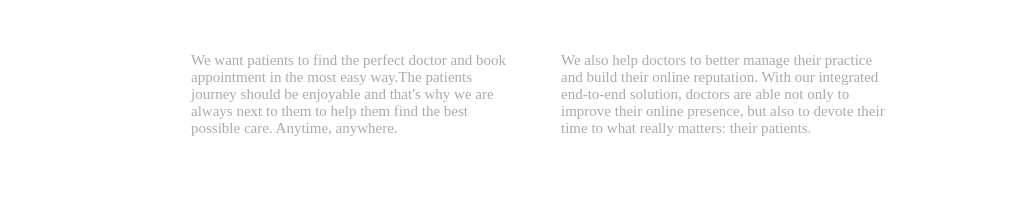
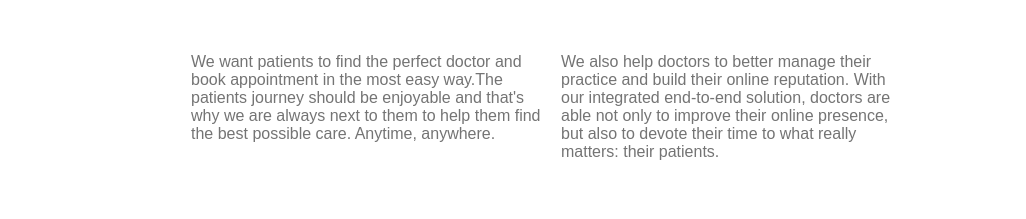
Before and after one commit to bigchills01/docplanner-3, a plain HTML site: page index.html in a window 1280 px wide. Shown: the part 295-514 px from the top of the page, without its empty margins (127-1153 px from the left). Drawn offline with nearby package versions, Linux system fonts and the light colour scheme.

Commit message:
docplanner

```diff
--- a/index.html
+++ b/index.html
@@ -56,13 +56,13 @@
 <div class="mycomments">
 <div class="comments" >
     <div class="block-text">
-        <p class="word"> We want patients to find the perfect doctor and book <br> appointment in the most easy way.The patients <br> journey should be enjoyable and that's why we are <br> always next to them to help them find the best <br> possible care. Anytime, anywhere.</p>
+        <p class="word"> We want patients to find the perfect doctor and book appointment in the most easy way.The patients journey should be enjoyable and that's  why we are  always next to them to help them find  the best possible care. Anytime, anywhere.</p>
     </div>
 
 </div>
 <div class="comment-2">
     <div class="block-text-1">
-        <p class="word-2">We also help doctors to better manage their practice <br> and build their online reputation. With our integrated <br> end-to-end solution, doctors are able not only to <br> improve their online presence, but also to devote their <br> time to what really matters: their patients.</p>
+        <p class="word-2">We also help doctors to better manage their practice  and build their online reputation. With our integrated end-to-end solution, doctors are able not only to  improve their online presence, but also to devote their time to what really matters: their patients.</p>
     </div>
 </div>
 </div>
--- a/style.css
+++ b/style.css
@@ -100,15 +100,17 @@ p{
     margin:  0px;
 }
 .word{
-    color: #ababab;
-    font-family: 'sanserif';
-    font-size: 15px;
+    color: #747474;
+    font-family:Arial, Helvetica, sans-serif;
+    font-size: 16px;
     font-weight: 300;
+
 }
 .word-2{
-    color: #ababab;
-    font-family: 'sanserif';
-    font-size: 15px;
+    color: #747474;
+    font-family: Arial, Helvetica, sans-serif;
+    font-size: 16px;
+    font-weight: 500;
 }
 .mycomments{
 display:flex;
```
